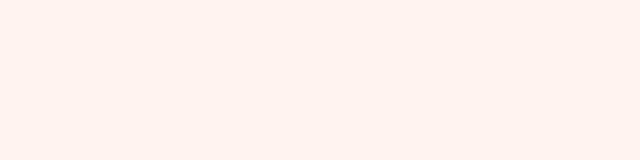
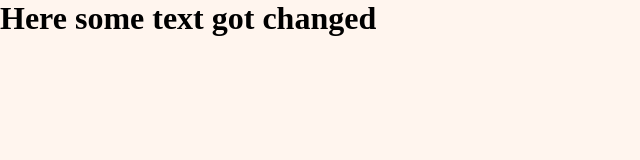
Before and after one commit to Genos-coder/portfolios, a plain HTML site: page student1/index.html in a window 1280 px wide. Shown: the whole page, without its empty margins (0-640 px from the left). Drawn offline with Linux system fonts and the light colour scheme.

Commit message:
feat some text changed in html

```diff
--- a/student1/index.html
+++ b/student1/index.html
@@ -10,7 +10,7 @@
 </head>
 
 <body>
-
+    <h1>Here some text got changed</h1>
 </body>
 
 </html>
```
